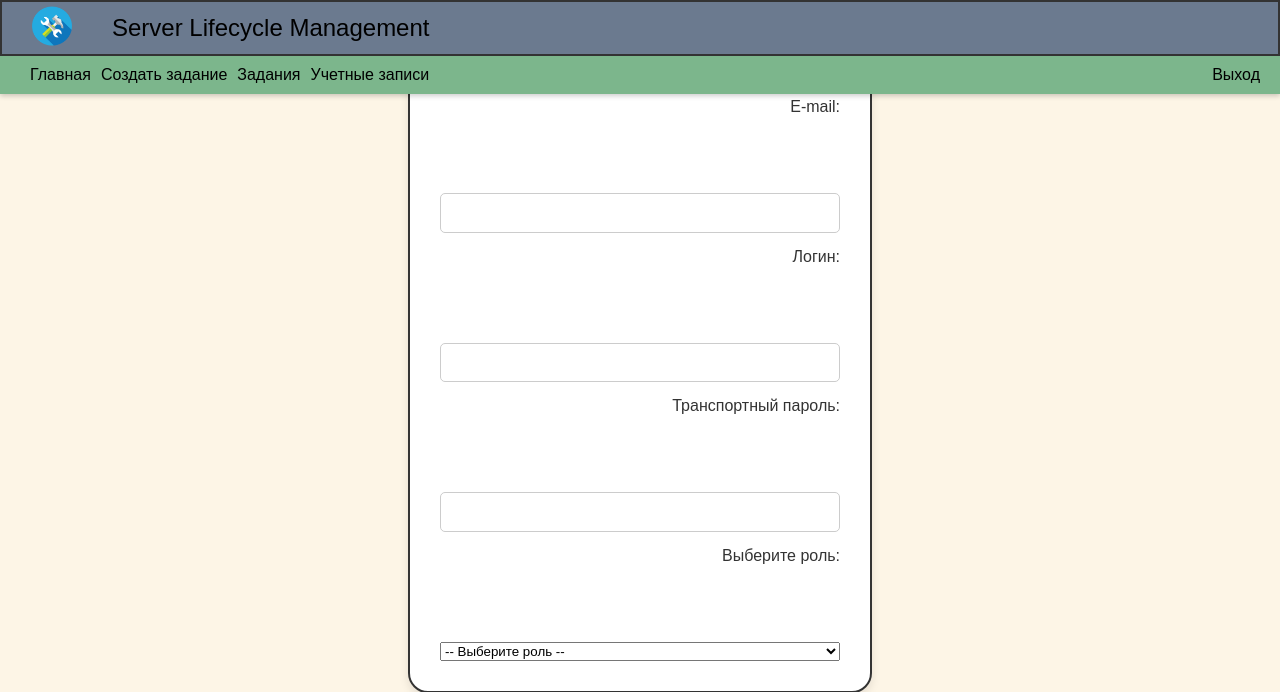
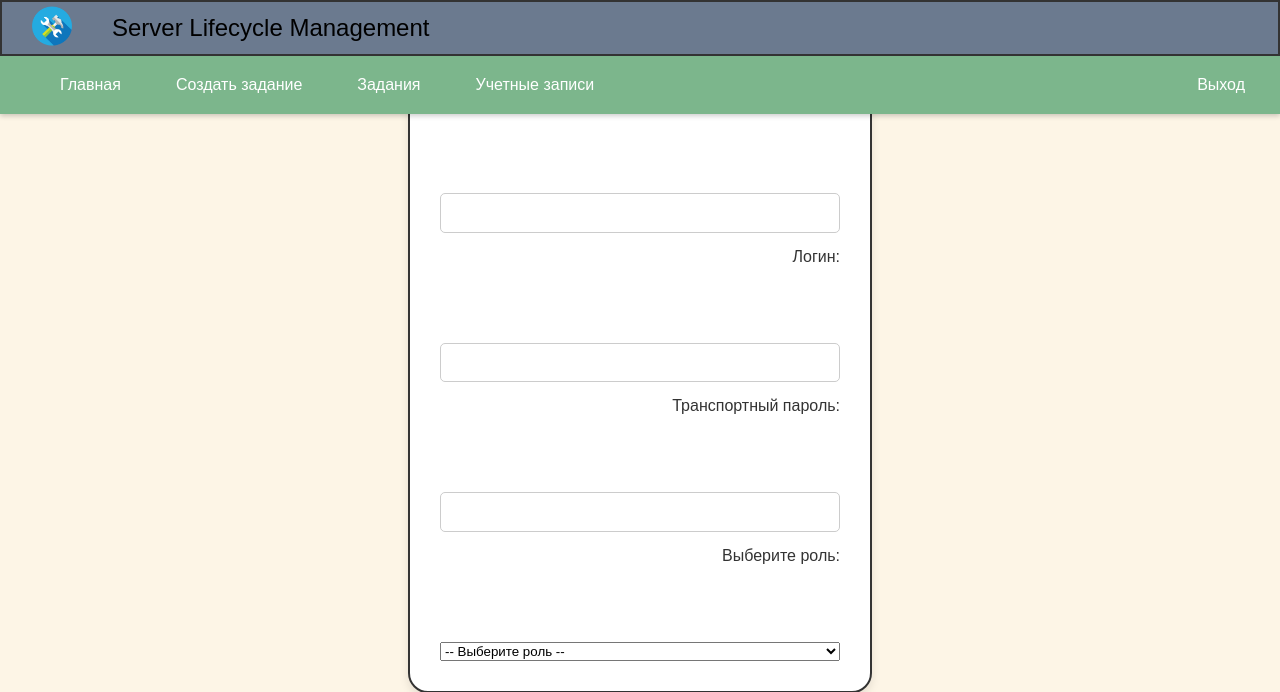
Before and after one commit to LeonArchie/SLM, a PHP site: page /FR_register.php in a window 1280 px wide. Shown: the top 692 px of the page. Run offline with PHP 8.4, Linux system fonts and the light colour scheme; data that the repository does not hold is empty; some libraries are stand-ins or nearby versions.

Commit message:
v.123 update css navbar

```diff
--- a/css/navbar.css
+++ b/css/navbar.css
@@ -19,34 +19,34 @@
 }
 
 .nav-links li {
-    margin-left: 10px; /* Отступ между пунктами меню */
+    margin-left: 25px; /* Отступ между пунктами меню */
     position: relative; /* Для позиционирования выпадающего меню */
 }
 
-/* Выравниваем два последних элемента по правому краю */
+/* Выравниваем последний элемента по правому краю */
 .nav-links li.push-right {
     margin-left: auto; /* Автоматический отступ слева */
 }
 
 .nav-links a {
-    color: var(--navbar-text-color);
+    color: #fff; /* Белый текст для контраста */
     text-decoration: none;
     font-size: 1em;
-    padding: var(--navbar-link-padding);
-    transition: var(--navbar-transition);
-    border-radius: var(--navbar-border-radius);
+    padding: 10px 15px; /* Отступы для ссылок */
+    transition: background-color 0.3s ease; /* Плавное изменение цвета */
+    border-radius: 5px; /* Закругленные углы */
     display: flex;
     align-items: center; /* Выравниваем иконки и текст по вертикали */
 }
 
 /* Эффект при наведении на ссылки */
 .nav-links a:hover {
-    background-color: var(--navbar-hover-bg-color);
+    background-color: #6AA67B; /* Немного темнее основного цвета */
 }
 
 /* Активная ссылка */
 .nav-links a.active {
-    background-color: var(--navbar-hover-bg-color);
+    background-color: #6AA67B; /* Немного темнее основного цвета */
     font-weight: bold;
 }
 
--- a/footer.html
+++ b/footer.html
@@ -1,5 +1,5 @@
 <!-- Подвал -->
 	<footer class="footer">
-		<div class="version">Version: 0.122</div>
+		<div class="version">Version: 0.123</div>
 		<div class="version">  Apache License, 2025</div>
 	</footer>
```
